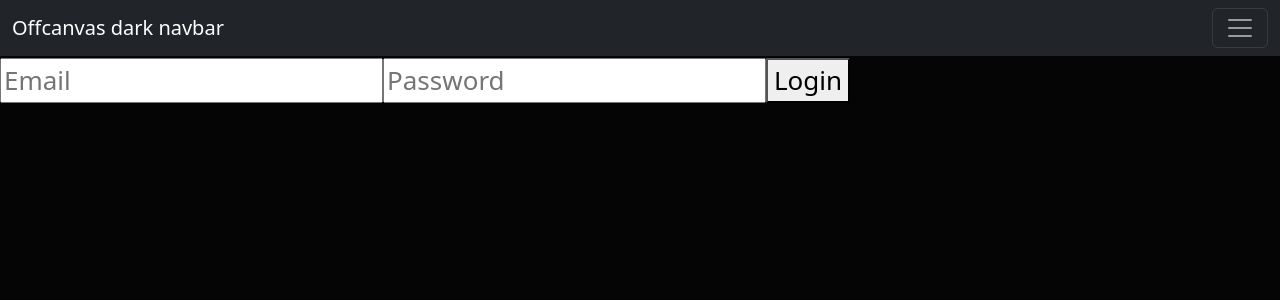
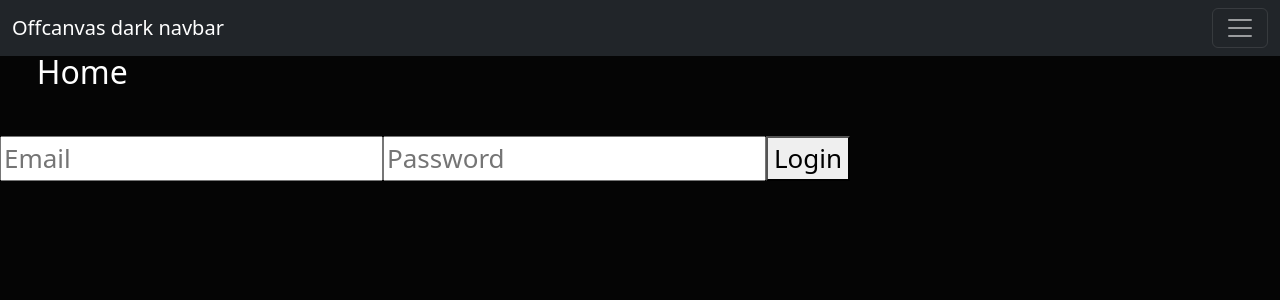
Before and after one commit to Cdwright93/ecomm-frontend-capstone, a React (Create React App) app: page / in a window 1280 px wide. Shown: the top 300 px of the page. Built offline with nearby package versions, Linux system fonts and the light colour scheme; no server answers.

Commit message:
setting up products

```diff
--- a/src/App.css
+++ b/src/App.css
@@ -48,11 +48,12 @@
   text-shadow: 0 0 8px yellow;
 }
 .page-p{
-  margin: 0 3rem;
   padding: 1rem;
   font-size: 1.5rem;
   display: flex;
   flex-wrap: wrap;
+  justify-content: center;
+  min-width: 100%;
 }
 .login-form {
   margin: 0 3rem;
@@ -84,3 +85,11 @@
   background-color: rgb(0, 0, 0);
   color: white;
 }
+.page-h1 {
+  padding: 2.3rem;
+  font-size: 2rem;
+  display: flex;
+  flex-wrap: wrap;
+  justify-self: start;
+  min-width: 100%;
+}
--- a/src/App.js
+++ b/src/App.js
@@ -19,6 +19,16 @@ import NavBar from "./Components/NavBar";
 ;
 
 function App() {
+	//writing a hook that gets the products from the server
+	//this is a subscription ecommerce site so the products will be updated frequently
+	const [products, setProducts] = useState([]);
+	const [cart, setCart] = useState([]);
+	const [cartTotal, setCartTotal] = useState(0);
+	const [cartCount, setCartCount] = useState(0);
+	const [cartItems, setCartItems] = useState([]);
+	const [cartItemsCount, setCartItemsCount] = useState(0);
+	const [cartItemsTotal, setCartItemsTotal] = useState(0);
+
 		return (
 		<div className="App-header">
 			<AuthProvider>
--- a/src/Pages/HomePage.js
+++ b/src/Pages/HomePage.js
@@ -23,10 +23,10 @@ const Home = (props) => {
 
 	return (
 		<div className="App-header">
-			<h3>Home</h3>
+			<h1 className="page-h1">Home</h1>
 			{user ? (
 				<div>
-					<h2>Welcome {user.userdata.firstname}</h2>
+					<p className="page-p">Welcome {user.userdata.firstname}</p>
 					<button onClick={() => navigate("/profile")}>Profile</button>
 				</div>
 			) : (
--- a/src/Pages/ProductsPage.js
+++ b/src/Pages/ProductsPage.js
@@ -3,11 +3,11 @@ import { useState, useRef } from "react";
 import AuthProvider from "../Hooks/Auth.js";
 
 const Products = (props) => (
+
 	<div>
 		<h3>Products page</h3>
-		<p className="page-p">
-			Welcome to the product page. This is where products would go....IF I HAD
-			ANY.
+		<p className="page-p" id="products-p">
+			products here...yknow...if I had any.
 		</p>
 	</div>
 );
--- a/src/Pages/ProfilePage.js
+++ b/src/Pages/ProfilePage.js
@@ -4,7 +4,9 @@ import AuthProvider from "../Hooks/Auth.js";
 
 const Profile = (props) => (
 	<div>
-		<h3>Profile page</h3>
+		<div>
+			<h1 className="page-h1">Profile</h1>
+		</div>
 		<p className="page-p">
 			Welcome to the profile page. This is where profiles would go....IF I HAD
 			ANY.
```
